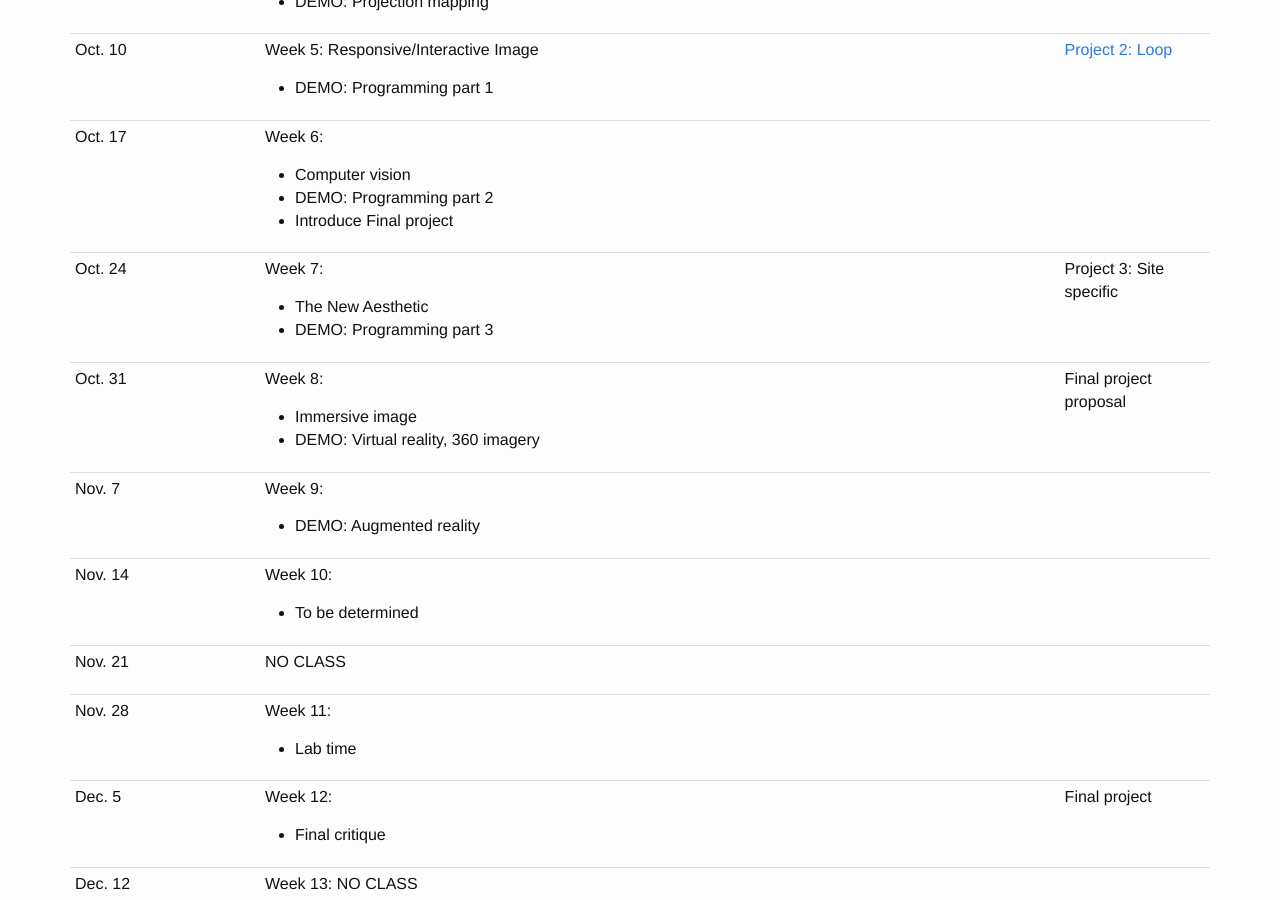
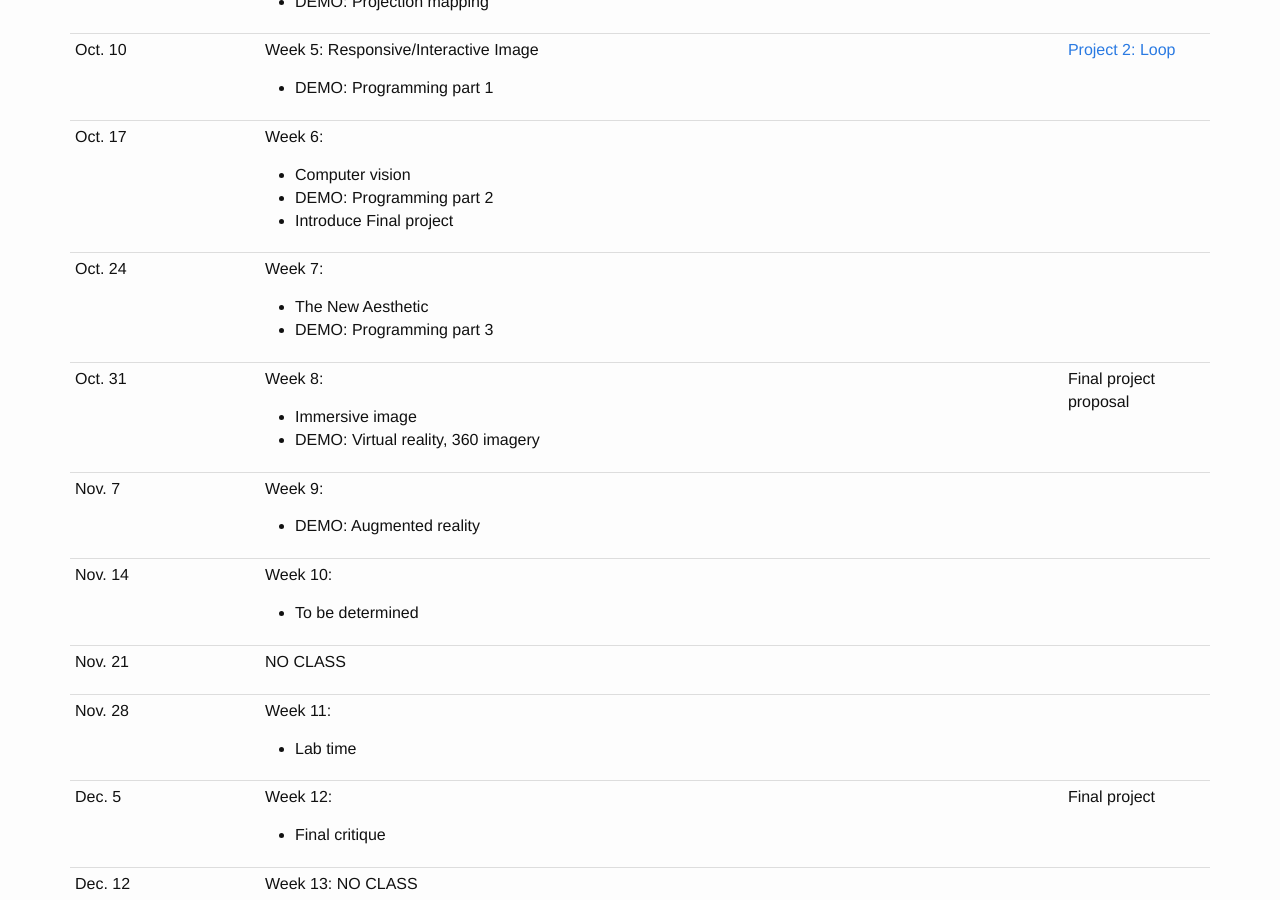
Before and after one commit to kellyegan/StillMoving, a Jekyll site: the page built from schedule.html, in a window 1280 px wide and 900 px high, scrolled down 658 px. Built offline with Jekyll 4.4.1, drawn with Linux system fonts in a browser that asks for light colours.

Commit message:
Remove project 3

```diff
--- a/schedule.html
+++ b/schedule.html
@@ -95,7 +95,6 @@ permalink: /schedule/
       </ul>
     </td>
     <td class="due-cell">
-      <p>Project 3: Site specific</p>
     </td>
   </tr>
   <tr>
```
